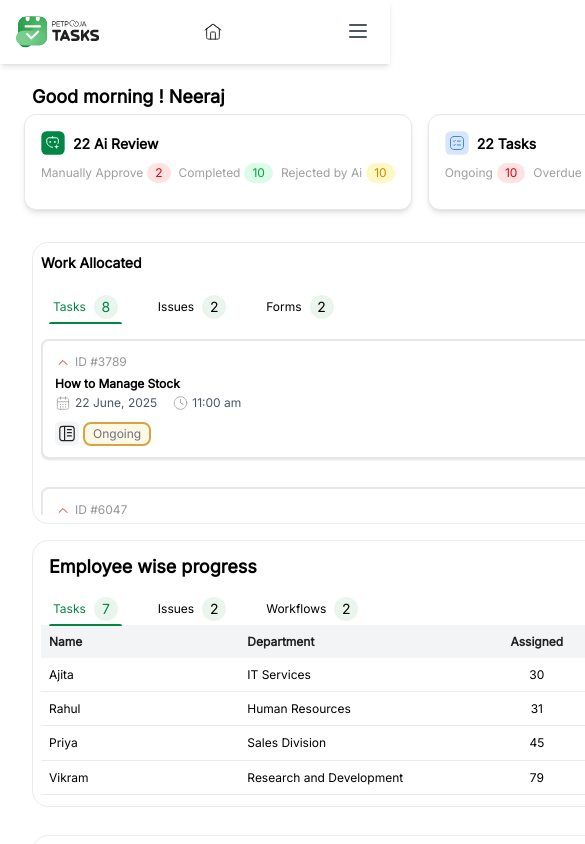
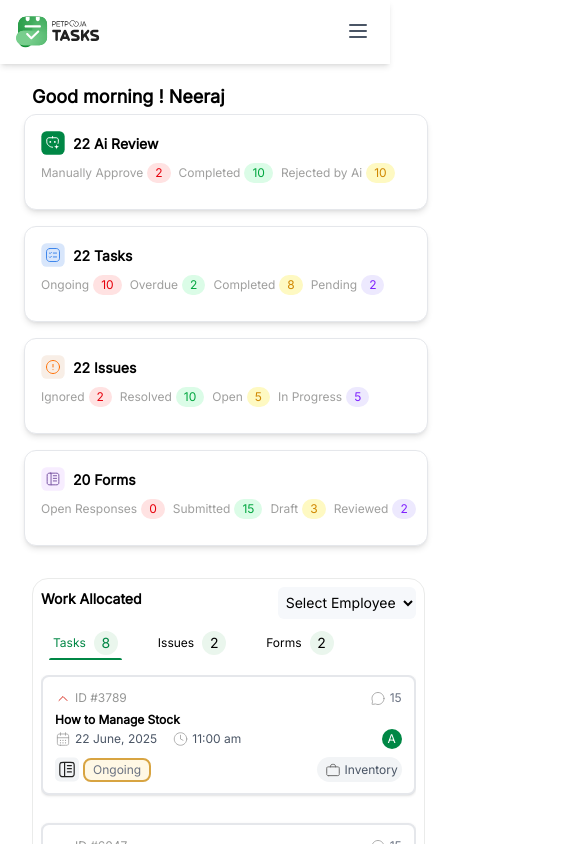
Before and after one commit to neerajnishad5/dashboard-app, a React (Vite) app: page / in a window 390 px wide. Shown: the top 844 px of the page, 585 px wide, since content can reach past the window. Built offline with nearby package versions, Linux system fonts and the light colour scheme.

Commit message:
fix: responsiveness and refactoring

```diff
--- a/src/components/Header.jsx
+++ b/src/components/Header.jsx
@@ -1,7 +1,7 @@
 import { useState } from 'react';
 import { NavLink } from 'react-router-dom';
 
-function Header() {
+export default function Header() {
   const [isOpen, setIsOpen] = useState(false);
 
   return (
@@ -14,7 +14,7 @@ function Header() {
                 <img src="/assets/icons/header-logo.svg" alt="Logo" className="h-8" />
               </div>
             </div>
-            <div className="home-icon flex items-center ml-4 sm:ml-6">
+            <div className="home-icon hidden md:flex items-center ml-4 sm:ml-6">
               <img
                 src="/assets/icons/home-black.svg"
                 alt="Home Icon"
@@ -37,8 +37,8 @@ function Header() {
                   type="date"
                   name="date-selector"
                   id="date-selector"
-                  className="border px-2 py-1 rounded text-sm pr-8 appearance-none custom-date-input bg-[#f2f4f6] w-28 sm:w-32"
-                  value={new Date().toISOString().split('T')[0]}
+                  className="  px-2 py-1 rounded text-sm pr-8 appearance-none custom-date-input bg-[#f2f4f6] w-28 sm:w-32"
+                  value={new Date().toISOString().split("T")[0]}
                 />
                 <img
                   src="/assets/icons/calendar-dotted.svg"
@@ -46,7 +46,7 @@ function Header() {
                   className="absolute right-2 top-1/2 transform -translate-y-1/2 w-4 h-4 pointer-events-none"
                 />
               </div>
-              <div className="flex items-center border rounded px-2 py-1 space-x-2">
+              <div className="flex items-center bg-[#f3f4f7] rounded px-2 py-1 space-x-2">
                 <img
                   src="/assets/icons/building.svg"
                   alt="Building"
@@ -55,7 +55,7 @@ function Header() {
                 <select
                   id="outlet-name"
                   name="outlet-name"
-                  className="outline-none text-sm bg-transparent w-24 sm:w-32"
+                  className="outline-none text-sm bg-transparent"
                 >
                   <option value="default" disabled>
                     -- Select --
@@ -188,5 +188,3 @@ function Header() {
     </header>
   );
 }
-
-export default Header;
--- a/src/main.jsx
+++ b/src/main.jsx
@@ -1,6 +1,6 @@
 import { StrictMode } from "react";
 import { createRoot } from "react-dom/client";
-import '@fontsource/inter'; // full font family
+import '@fontsource/inter';
 import "./index.css";
 import App from "./App.jsx";
 
--- a/src/pages/Home.jsx
+++ b/src/pages/Home.jsx
@@ -288,7 +288,7 @@ export default function Home() {
 
   return (
     <div className="max-w-[78rem] mx-auto">
-      <div className="flex gap-4 px-2 sm:px-3 overflow-x-auto whitespace-nowrap pb-4 scrollbar-custom scroll-smooth">
+      <div className="flex flex-col md:flex-row gap-4 max-w-[99%] px-2 sm:px-3 overflow-x-auto whitespace-nowrap pb-4 scrollbar-custom scroll-smooth">
         {cards.map((card, index) => (
           <WidgetCard
             key={index}
```
